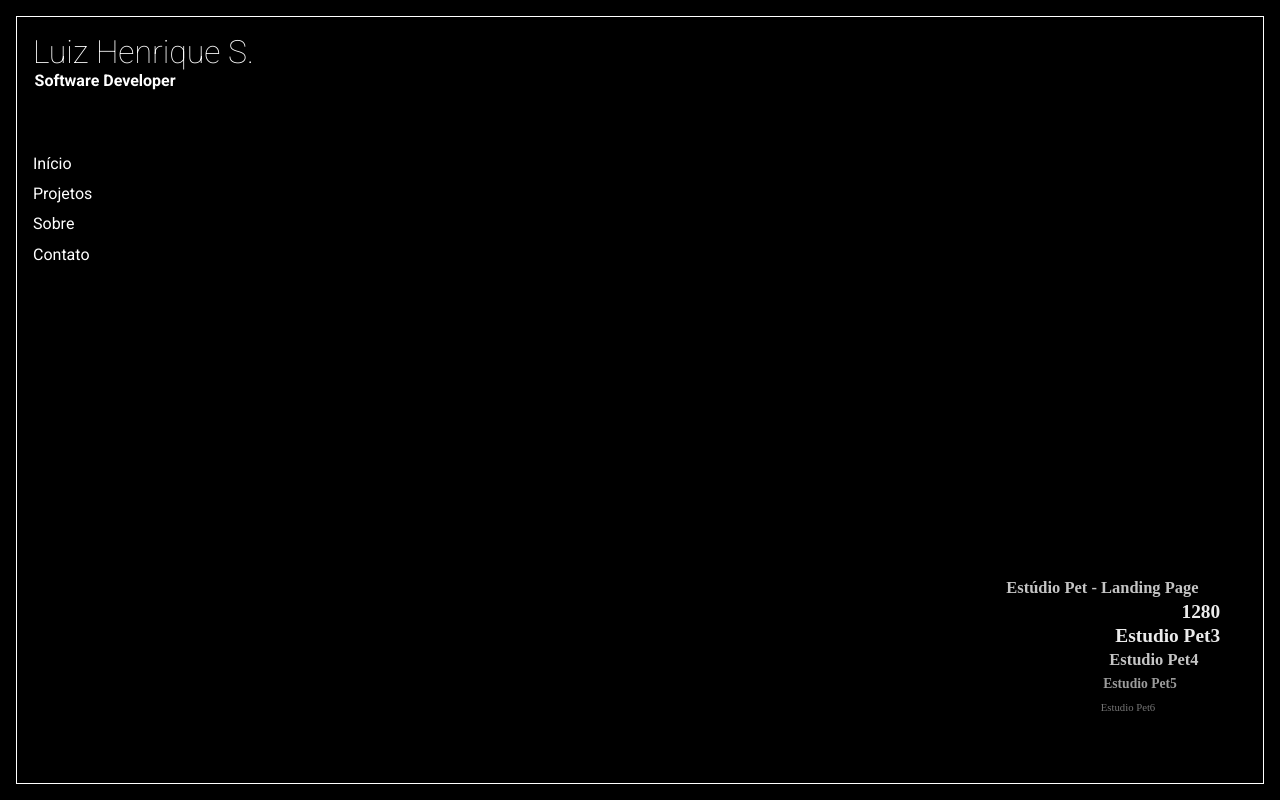
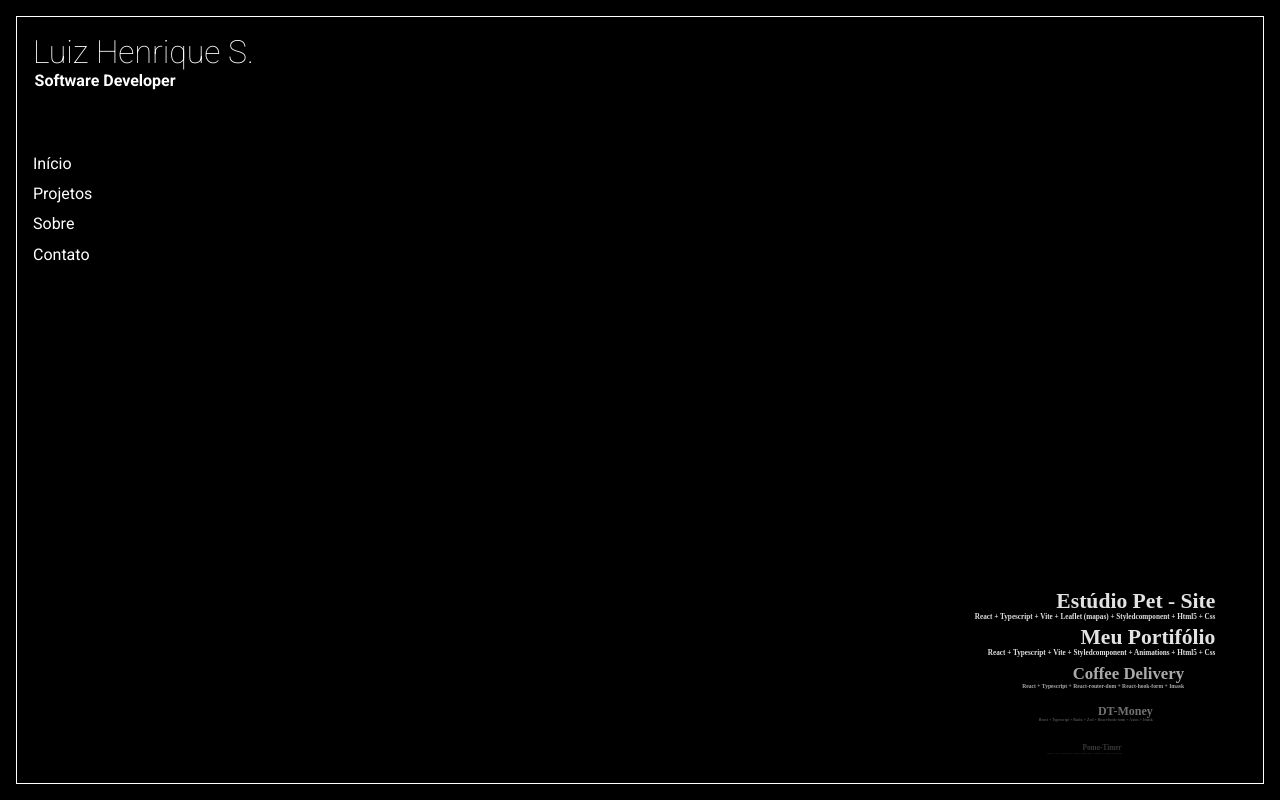
Before and after one commit to lhsacramento/personalSite, a React (Vite) app: page / in a window 1280 px wide. Built offline with nearby package versions, Linux system fonts and the light colour scheme; the HTML template or start-up script is replaced by a standard one.

Commit message:
colocando os nomes dos projetos

```diff
--- a/src/App.tsx
+++ b/src/App.tsx
@@ -1,5 +1,5 @@
 import { GlobalStyles } from "./styles/globalStyle"
-import { ApresentationTitle, ButtonMenu, ContentContainer, HomeContent, MainContainer, MenuContainer, SliderContainer} from "./styles/appStyles"
+import { ApresentationTitle, ButtonMenu, ContentContainer, HomeContent, MainContainer, MenuContainer, SlideProject, SliderContainer} from "./styles/appStyles"
 
 function App() {
   return (
@@ -29,12 +29,15 @@ function App() {
             E o que virá em seguida?</p>
           */}
 
-          <SliderContainer>
+          {/*<SliderContainer>
             <a> </a>
             <a> </a>
             <a> </a>
             <a> </a>
-            <a>Estúdio Pet - Landing Page</a>
+            <a>
+              <h3>Estúdio Pet - Site</h3>
+              <span>Typescript + Vite + Styled aaaaaaaa aaaaaaaaaa Components + Html + Css</span>
+            </a>
             <a>{innerWidth}</a>
             <a>Estudio Pet3</a>
             <a>Estudio Pet4</a>
@@ -44,7 +47,47 @@ function App() {
             <a> </a>
             <a> </a>
             <a> </a>
-          </SliderContainer>
+        </SliderContainer>*/}
+
+
+        <SliderContainer>
+          <SlideProject> </SlideProject>
+          <SlideProject> </SlideProject>
+          <SlideProject> </SlideProject>
+          <SlideProject> </SlideProject>
+          <SlideProject> </SlideProject>
+          <SlideProject> </SlideProject>
+          <SlideProject>
+            <h3>Estúdio Pet - Site</h3>
+            <p>React + Typescript + Vite + Leaflet (mapas) + Styledcomponent + Html5 + Css</p>
+          </SlideProject>
+          <SlideProject>
+            <h3>Meu Portifólio</h3>
+            <p>React + Typescript + Vite + Styledcomponent + Animations + Html5 + Css</p>
+          </SlideProject>
+          <SlideProject>
+            <h3>Coffee Delivery</h3>
+            <p>React + Typescript + React-router-dom + React-hook-form + Imask</p>
+          </SlideProject>
+          <SlideProject>
+            <h3>DT-Money</h3>
+            <p>React + Typescript + Radix + Zod + React-hook-form + Axios + Imask</p>
+          </SlideProject>
+          <SlideProject>
+            <h3>Pomo-Timer</h3>
+            <p>React + Vite + Typescript + React-router-dom + Date-fns + React-hook-form</p>
+          </SlideProject>
+          <SlideProject>
+            <h3>Keys Controller</h3>
+            <p>Flutter + Dart</p>
+          </SlideProject>
+          <SlideProject> </SlideProject>
+          <SlideProject> </SlideProject>
+          <SlideProject> </SlideProject>
+          <SlideProject> </SlideProject>
+          <SlideProject> </SlideProject>
+          <SlideProject> </SlideProject>
+        </SliderContainer>
 
           </HomeContent>
         </ContentContainer>
--- a/src/styles/appStyles.ts
+++ b/src/styles/appStyles.ts
@@ -61,7 +61,7 @@ export const HomeContent = styled.div`
     flex-direction: column;
     justify-content: flex-end;
 
-    p{
+    #PPP{
         height: 100%;
         color: white;
         font-size: 1rem;
@@ -114,17 +114,30 @@ export const SliderContainer = styled.div`
     -ms-overflow-style: none;
     scrollbar-width: none;
 
-    a{
-        cursor: pointer;
-        font-size: 1.3rem;
-        text-align: right;
-        padding-right: 2rem;
-
-        animation: ${myAppear} 1s linear;
-        animation-timeline: view();
-    }
-
     ::-webkit-scrollbar{
         display: none;
     }
 `
+
+interface SlideProjectProps{
+    empty? : true;
+}
+
+export const SlideProject = styled.a<SlideProjectProps>`
+    cursor: ${props => props.empty ? 'pointer' : null};
+    text-align: right;
+    padding-right: 2rem;
+    width: 100%;
+    animation: ${myAppear} 1s linear;
+    animation-timeline: view();
+    display: block;
+
+    h3{
+            font-size: 1.5rem;
+        }
+
+    p{
+        width: 100%;
+        font-size: 0.5rem;
+    }
+`
```
